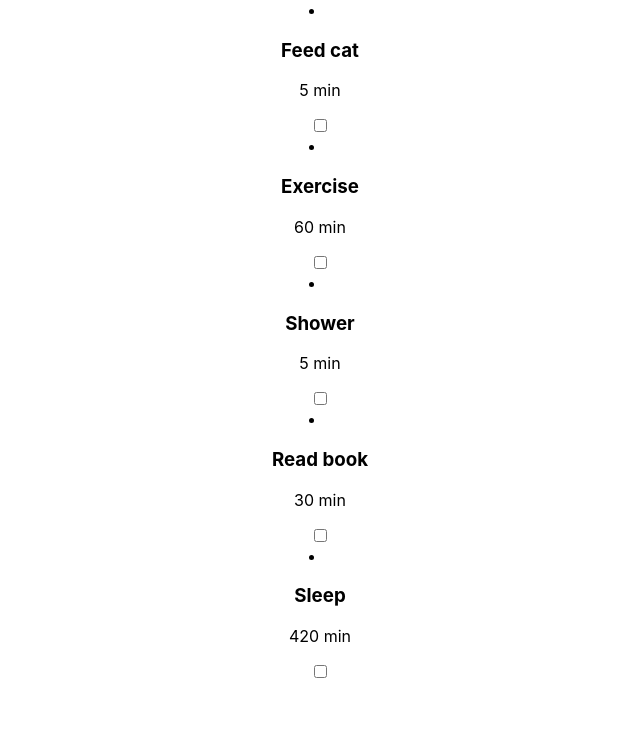
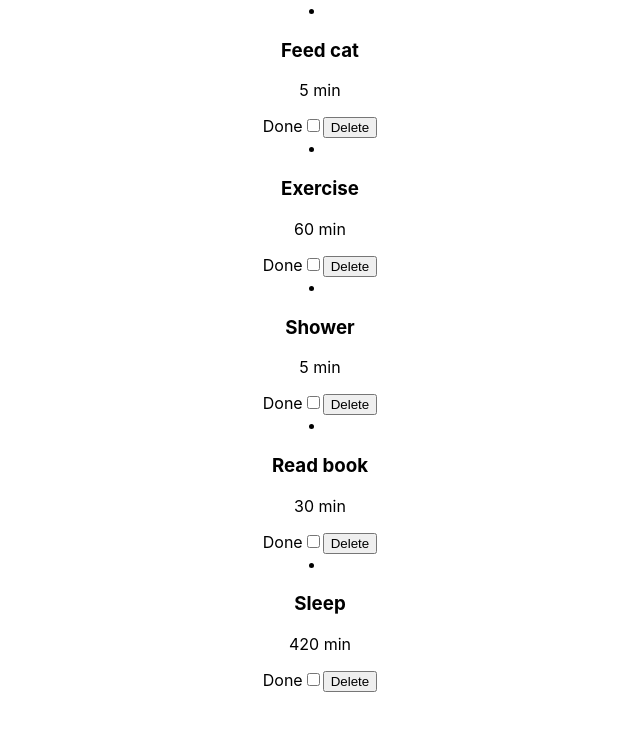
Before and after one commit to Rasweb/React-to-do, a React (Create React App) app: page / in a window 1280 px wide. Shown: the top 730 px of the page, without its empty margins (320-960 px from the left). Built offline with nearby package versions, Linux system fonts and the light colour scheme.

Commit message:
Added control buttons for todo

```diff
--- a/src/components/TodoItems.tsx
+++ b/src/components/TodoItems.tsx
@@ -9,7 +9,14 @@ export const TodoItems = (props: ITodoItems) => {
     <li>
       <h3>{props.todos.title}</h3>
       <p>{props.todos.duration} min</p>
-      <input type="checkbox" checked={props.todos.done} readOnly />
+
+      <div>
+        <label>
+          Done
+          <input type="checkbox" checked={props.todos.done} readOnly />
+        </label>
+        <button>Delete</button>
+      </div>
     </li>
   );
 };
```
